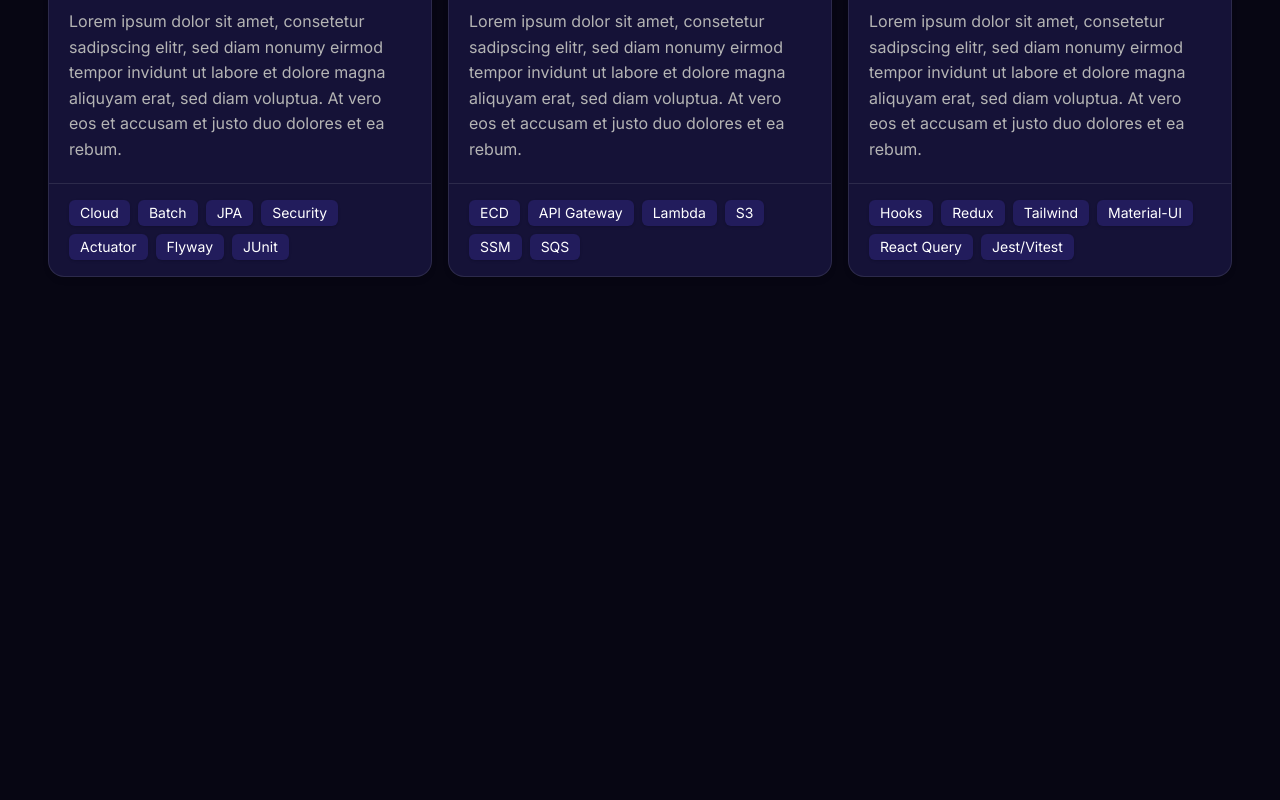
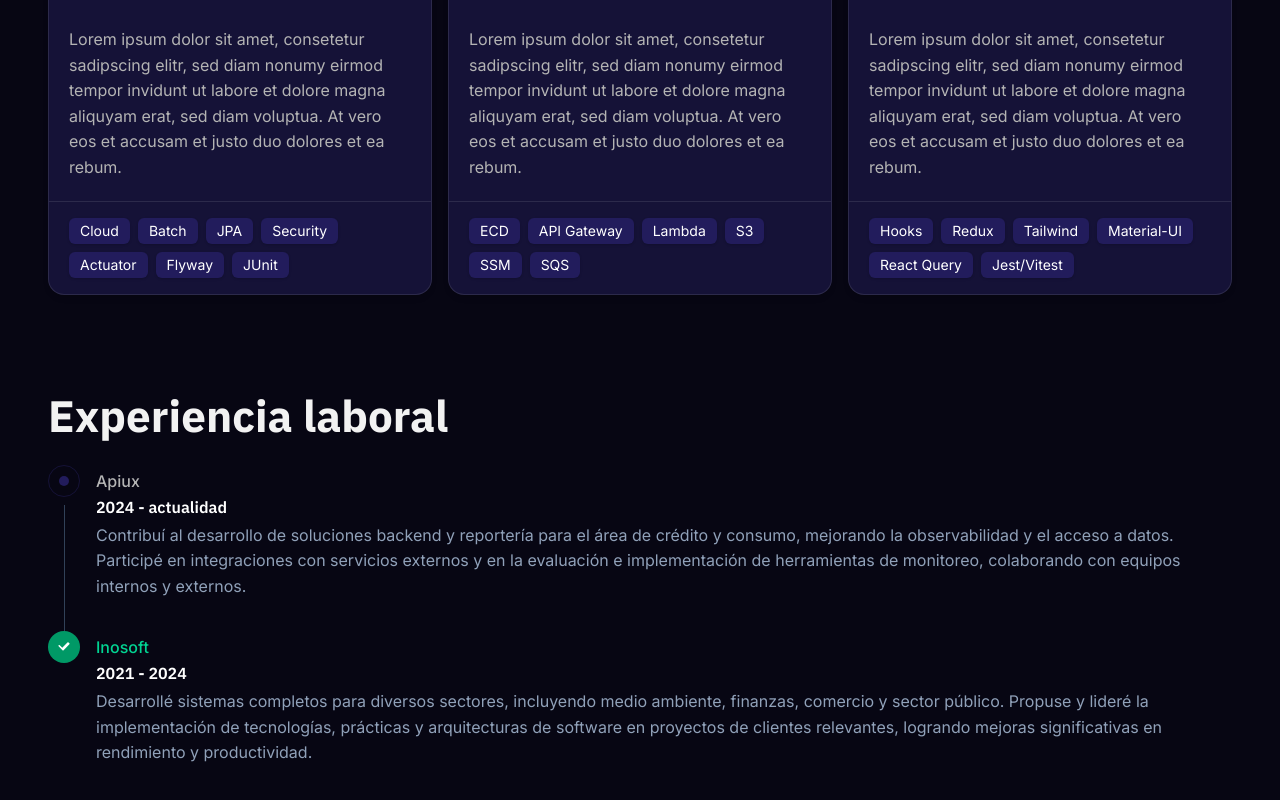
Before and after one commit to jesussb560/portfolio-26, an Angular app: page / in a window 1280 px wide. Shown: the part 1546-2346 px from the top of the page. Before the commit the page ends 1911 px from the top, so only its background shows below. Built offline with nearby package versions, Linux system fonts and the light colour scheme.

Commit message:
Vertical stepper component

```diff
--- /dev/null
+++ b/src/app/features/experience/experience.html
@@ -0,0 +1,53 @@
+<h2>Experiencia laboral</h2>
+<div class="mt-6 grid gap-4 grid-col-1">
+  <ol
+    class="relative space-y-8"
+    role="list"
+    aria-label="Progreso"
+  >
+
+    <li class="relative flex gap-4">
+    <span
+      class="absolute left-4 top-10 h-full w-px bg-slate-700"
+      aria-hidden="true"
+    ></span>
+
+      <span
+        class="z-10 grid size-8 shrink-0 place-items-center rounded-full border border-surface bg-border-surface/10"
+      >
+      <span class="size-2.5 rounded-full bg-dark-top"></span>
+    </span>
+
+      <div class="pt-1">
+        <p class="font-medium">Apiux</p>
+        <h3 class="text-base font-semibold text-white">2024 - actualidad</h3>
+        <p class="mt-1 text-slate-400">
+          Contribuí al desarrollo de soluciones backend y reportería para el área de crédito y consumo, mejorando la observabilidad y el acceso a datos. Participé en integraciones con servicios externos y en la evaluación e implementación de herramientas de monitoreo, colaborando con equipos internos y externos.
+        </p>
+      </div>
+    </li>
+
+    <li class="relative flex gap-4">
+      <span
+        class="z-10 grid size-8 shrink-0 place-items-center rounded-full bg-emerald-600 text-white"
+      >
+      <svg viewBox="0 0 20 20" fill="currentColor" class="size-4">
+        <path
+          fill-rule="evenodd"
+          d="M16.704 5.29a1 1 0 0 1 .006 1.414l-7.2 7.3a1 1 0 0 1-1.42.004L3.3 9.214a1 1 0 1 1 1.414-1.414l3.09 3.09 6.49-6.58a1 1 0 0 1 1.41-.02Z"
+          clip-rule="evenodd"
+        />
+      </svg>
+    </span>
+      <div class="pt-1">
+        <p class="font-medium text-emerald-400">Inosoft</p>
+        <h3 class="text-base font-semibold text-white">2021 - 2024</h3>
+        <p class="mt-1 text-slate-400">
+          Desarrollé sistemas completos para diversos sectores, incluyendo medio ambiente, finanzas, comercio y sector público. Propuse y lideré la implementación de tecnologías, prácticas y arquitecturas de software en proyectos de clientes relevantes, logrando mejoras significativas en rendimiento y productividad.
+        </p>
+      </div>
+    </li>
+
+  </ol>
+
+</div>
--- a/src/app/features/home/home.html
+++ b/src/app/features/home/home.html
@@ -38,4 +38,7 @@
   <section class="py-16 lg:py-12">
     <app-stack/>
   </section>
+  <section class="py-16 lg:py-12">
+    <app-experience/>
+  </section>
 </app-container>
--- a/src/app/features/home/home.ts
+++ b/src/app/features/home/home.ts
@@ -3,10 +3,11 @@ import { Container } from '../../shared/ui/container/container';
 import { ContactActions } from '../contact-actions/contact-actions';
 import {Projects} from '../projects/projects';
 import {Stack} from '../stack/stack';
+import {Experience} from '../experience/experience';
 
 @Component({
   selector: 'app-home',
-  imports: [Container, ContactActions, Projects, Stack],
+  imports: [Container, ContactActions, Projects, Stack, Experience],
   standalone: true,
   templateUrl: './home.html',
 })
--- a/src/styles.scss
+++ b/src/styles.scss
@@ -28,7 +28,6 @@
     font-family: 'IBM Plex Sans', system-ui, sans-serif;
     font-weight: 800;
     line-height: 1.1;
-    letter-spacing: -0.02em;
     font-size: clamp(2.5rem, 6vw, 4rem);
     color: var(--color-text);
     /* 40px → 64px */
@@ -38,7 +37,6 @@
     font-family: 'IBM Plex Sans', system-ui, sans-serif;
     font-weight: 700;
     line-height: 1.15;
-    letter-spacing: -0.01em;
     font-size: clamp(2rem, 4vw, 2.75rem);
     color: var(--color-text);
     /* 32px → 44px */
@@ -57,7 +55,6 @@
     font-family: 'IBM Plex Sans',
     system-ui, sans-serif;
     font-weight: 600;
-    line-height: 1.25;
     font-size: clamp(1.25rem, 2.2vw, 1.5rem);
     color: var(--color-text); /* 20px → 24px */
   }
```
Also changed, not shown: src/app/features/experience/experience.ts (added, +11 -0 lines), src/app/features/experience/experience.scss (added), 1 other file (tests, documents, lock files or other folders).
